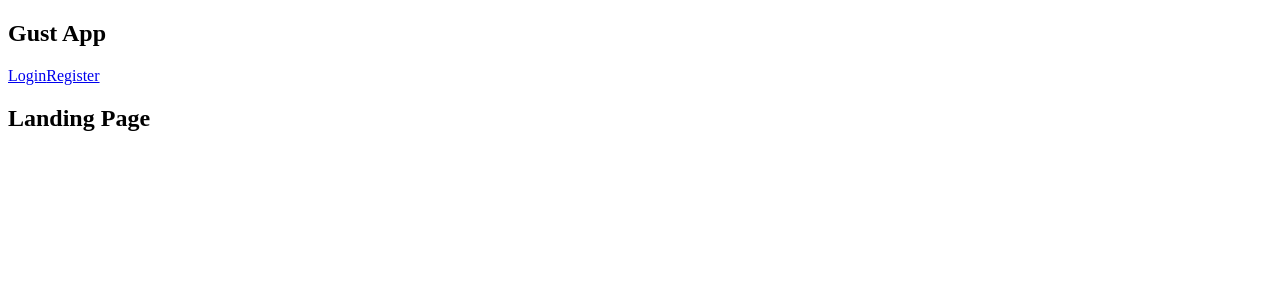
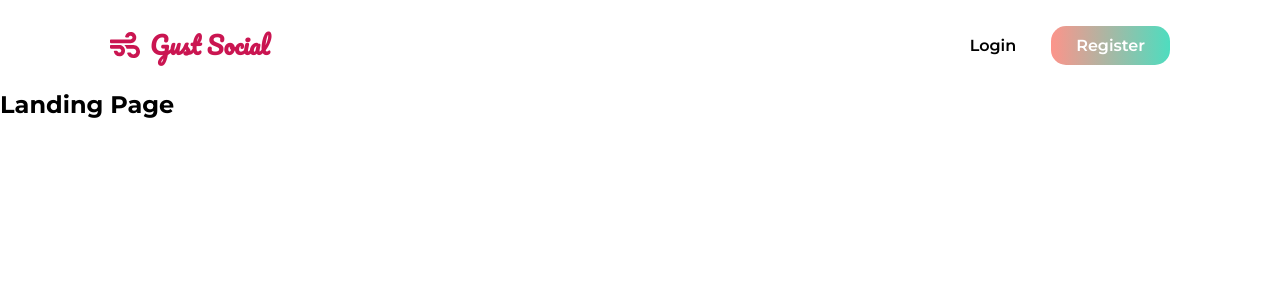
Before and after one commit to mspassov/Gust, a React (Create React App) app: page / in a window 1280 px wide. Shown: the top 300 px of the page. Built offline with nearby package versions, Linux system fonts and the light colour scheme; no server answers; the HTML template or start-up script is replaced by a standard one.

Commit message:
navbar styling

```diff
--- a/src/components/Navbar.jsx
+++ b/src/components/Navbar.jsx
@@ -3,6 +3,7 @@ import { Link } from "react-router-dom";
 import { auth } from "../config/firebase";
 import { useAuthState } from "react-firebase-hooks/auth";
 import { signOut } from "firebase/auth";
+import { FaWind } from "react-icons/fa";
 
 const Navbar = () => {
   const [user, loading, error] = useAuthState(auth);
@@ -13,17 +14,28 @@ const Navbar = () => {
 
   return (
     <nav>
-      <h1>Gust App</h1>
+      <div className="container nav-container">
+        <div className="logo-container">
+          <FaWind style={{ height: "30px", width: "30px", color: "#CA1551" }} />
+          <h1>Gust Social</h1>
+        </div>
         {user ? (
           <Link to="/">
+            <div className="login">
               <button onClick={logout}>Logout</button>
+            </div>
           </Link>
         ) : (
-        <>
+          <div className="link-container">
+            <div className="login">
               <Link to="/login">Login</Link>
+            </div>
+            <div className="register">
               <Link to="/register">Register</Link>
-        </>
+            </div>
+          </div>
         )}
+      </div>
     </nav>
   );
 };
--- a/src/index.css
+++ b/src/index.css
@@ -1,3 +1,103 @@
+@import url('https://fonts.googleapis.com/css2?family=Montserrat:wght@400;600;700&family=Pacifico&display=swap');
+
+*{
+    box-sizing: border-box;
+    margin: 0;
+    padding: 0;
+}
+
+.container{
+    max-width: 1080px;
+    margin: auto;
+}
+
+body{
+    font-family: 'Montserrat', sans-serif;
+}
+
+
+/* Navbar Styling */
+nav .nav-container{
+    height: 90px;
+    display: flex;
+    align-items: center;
+    justify-content: space-between;
+}
+
+.logo-container{
+    display: flex;
+    align-items: center;
+    justify-content: center;
+    margin-left: 10px;
+}
+
+nav h1{
+    font-family: 'Pacifico', cursive;
+    color: #CA1551;
+    margin: 0 10px;
+}
+
+.link-container{
+    display: flex;
+    align-items: center;
+    justify-content: center;
+    margin-right: 10px;
+}
+
+.link-container a{
+    text-decoration: none;
+    margin: 0 15px;
+    font-weight: 600;
+}
+
+.link-container .login{
+    margin: 0 20px;
+}
+
+.link-container .login a{
+    color: black;
+}
+
+.link-container .login a:hover {
+    color: #FB4D3D;
+}
+
+.link-container .register{
+    border-radius: 15px;
+    background: rgb(251, 77, 61);
+    background: linear-gradient(90deg, rgba(251, 77, 61, 0.6) 0%, rgba(3, 206, 164, 0.7) 100%);
+    padding: 10px;
+
+}
+
+.link-container .register:hover{
+    background: linear-gradient(90deg, rgba(251, 77, 61, 0.9) 0%, rgba(3, 206, 164, 0.9) 100%);
+}
+
+.link-container .register a{
+    color: white;
+}
+
+@media (max-width: 500px){
+    .nav-container{
+        display: flex;
+        flex-direction: column;
+    }
+
+    .link-container{
+        margin-top: 20px;
+    }
+}
+
+
+
+
+
+
+
+
+
+
 input{
     display: block;
     margin-top: 10px;
```
Lines whose indentation alone changed are shown as unchanged.
